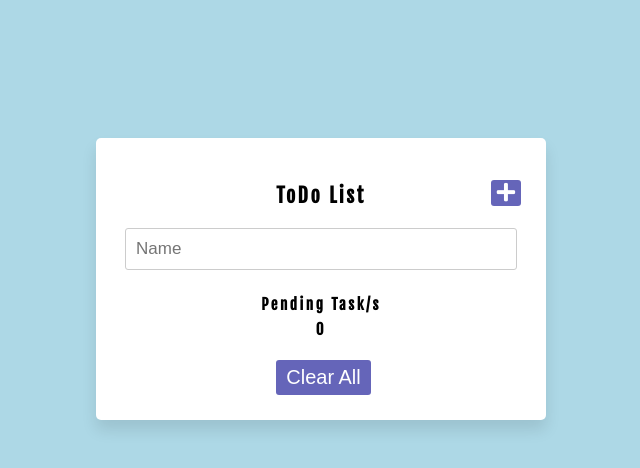
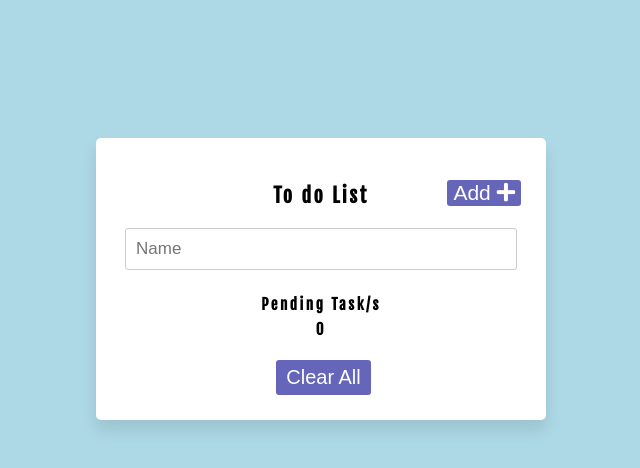
Before and after one commit to maryjonachua/todoList, a plain HTML site: page index.html in a window 1280 px wide. Shown: the top 468 px of the page, without its empty margins (337-977 px from the left). Drawn offline with Linux system fonts and the light colour scheme.

Commit message:
Update index.html

```diff
--- a/index.html
+++ b/index.html
@@ -3,7 +3,7 @@
 <head>
   <meta charset="utf-8">
   <meta name="viewport" content="width=device-width">
-  <title>To Do List</title>
+  <title>To do List</title>
   <link rel="stylesheet" href="todoList.css">
 <link rel="preconnect" href="https://fonts.googleapis.com">
 <link rel="preconnect" href="https://fonts.gstatic.com" crossorigin>
@@ -15,8 +15,8 @@
 <body>
 <div class="content">
 <header>
-  <p>ToDo List</p>
-  <button class="add-button"><i class="fas fa-plus"></i>
+  <p>To do List</p>
+  <button class="add-button">Add <i class="fas fa-plus"></i>
   </button>
 </header>
 <div class="InputContainer">
```
